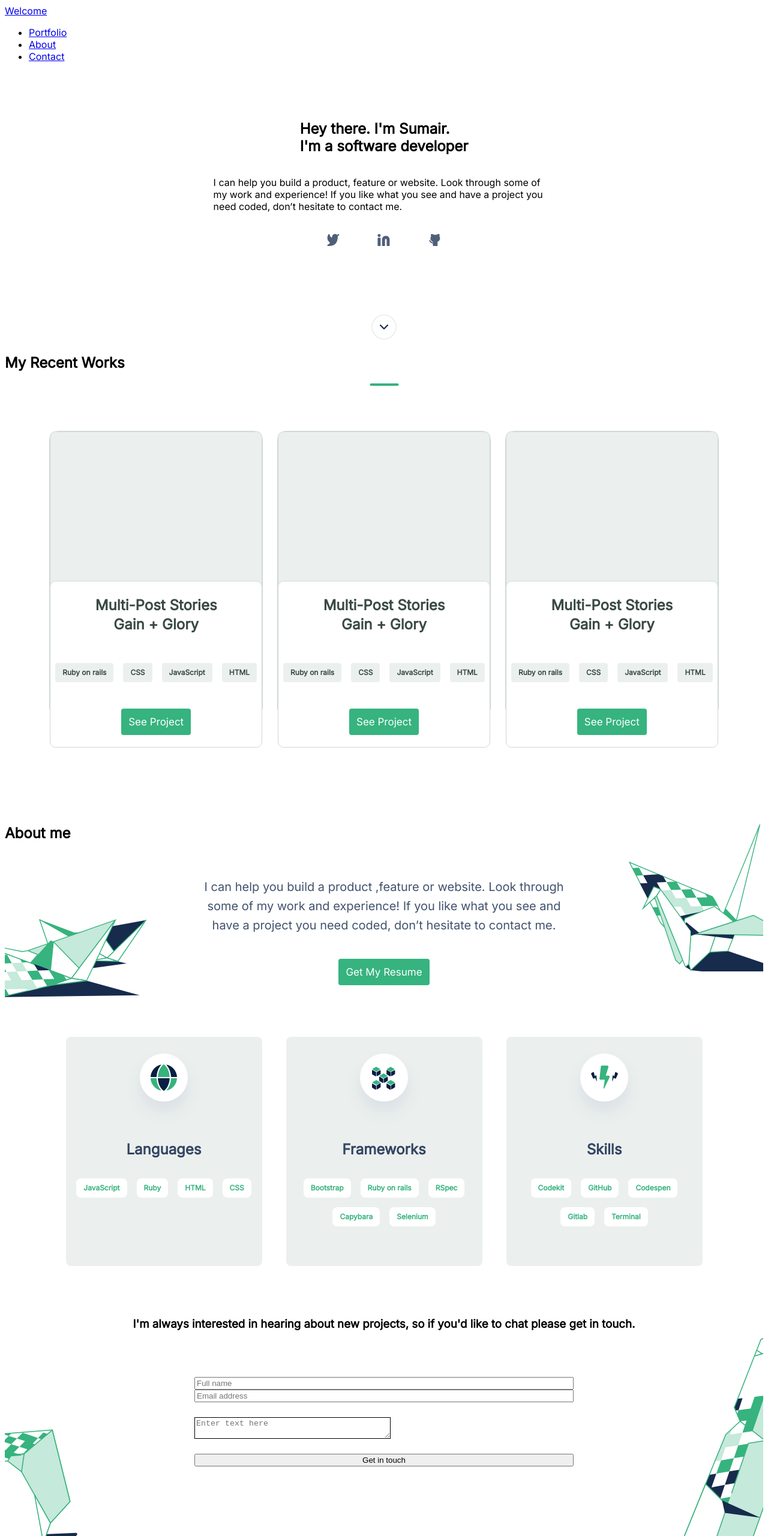
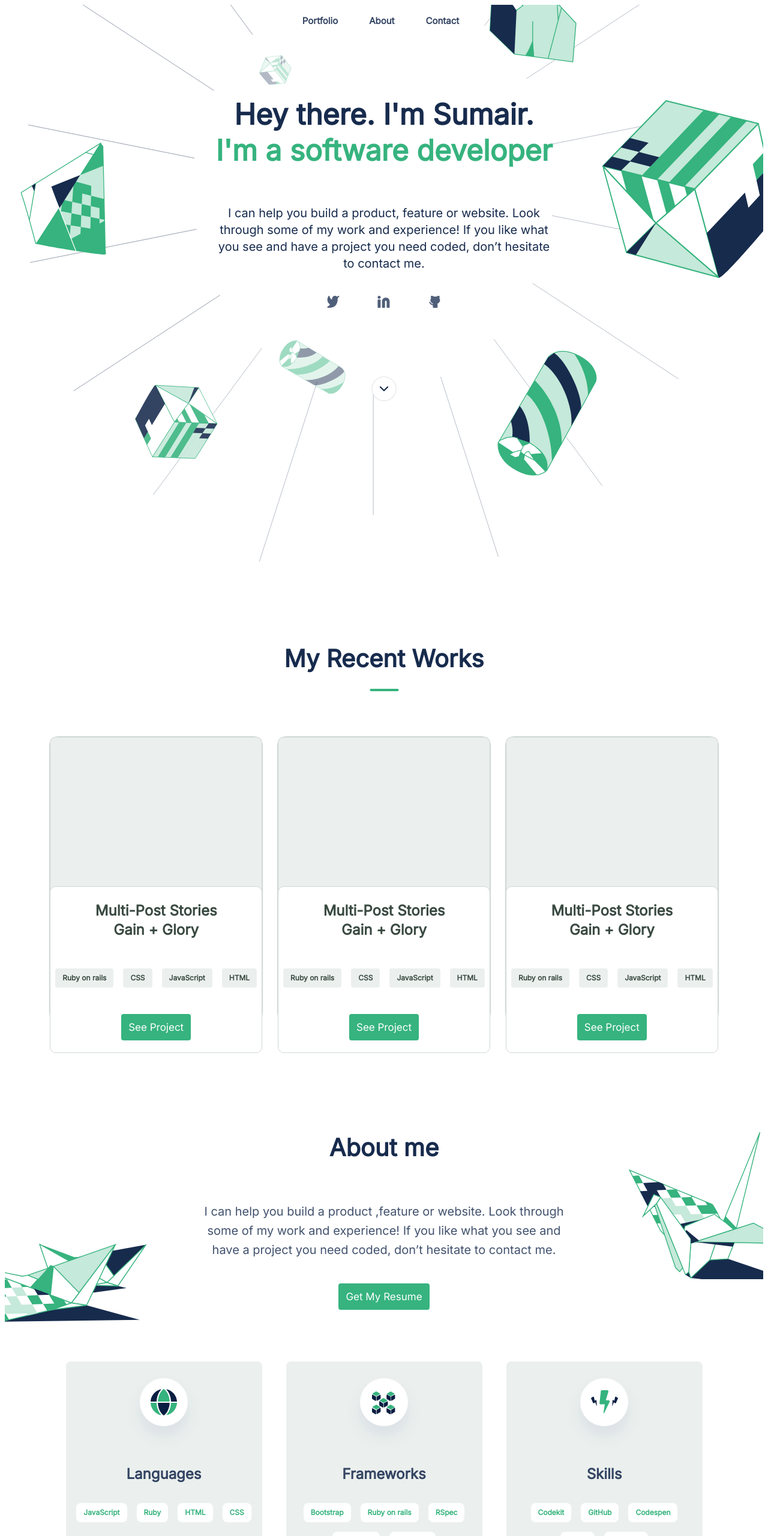
Before and after one commit to sumairq/Personal-Portfolio, a website: page index.html in a window 1280 px wide. Shown: the top 2560 px of the page at 60% size. Drawn offline with Linux system fonts and the light colour scheme; files whose address does not match are found by name.

Commit message:
add styles for desktop version

```diff
--- a/styles.css
+++ b/styles.css
@@ -2,13 +2,13 @@ body {
   font-family: 'Inter', Tahoma, sans-serif;
 }
 
-  .toolbar {
+  .navigation {
     display: flex;
     padding-left: 24px;
     padding-right: 35px;
   }
 
-  .toolbar a {
+  .navigation a {
     flex: 1;
     font-style: normal;
     color: #28352f;
@@ -16,6 +16,10 @@ body {
     font-size: 20px;
     line-height: 28px;
     text-decoration: none;
+  }
+
+  .navigation img:hover {
+    transform: scale(1.2);
   }
 
   .hero {
@@ -29,7 +33,7 @@ body {
     padding-top: 60px;
   }
 
-  .hero-content {
+  .hero_content {
     font-style: normal;
     font-weight: normal;
     font-size: 20px;
@@ -38,7 +42,7 @@ body {
     color: #172b4d;
   }
 
-.hero-heading {
+.hero_head {
 font-style: normal;
 font-weight: 800;
 font-size: 48px;
@@ -47,7 +51,7 @@ text-align: center;
 color: #172B4D;
 }
 
-.hero-heading span {
+.hero_head span {
   color: #36B37E;
 }
 
@@ -92,7 +96,7 @@ color: #172B4D;
     margin-right: auto;
   }
 
-  .aboutme_heading {
+  .aboutme_head {
     font-style: normal;
     font-weight: bold;
     font-size: 40px;
@@ -102,7 +106,7 @@ color: #172B4D;
     margin: 24px 0;
   }
 
-  .works-heading {
+  .works_head {
     font-style: normal;
     font-weight: bold;
     font-size: 40px;
@@ -169,16 +173,6 @@ color: #172B4D;
     line-height: 16px;
     color: #3a4a42;
     background: #ebf0ee;
-  }
-
-  .aboutme-text {
-    font-style: normal;
-    font-weight: normal;
-    font-size: 20px;
-    line-height: 32px;
-    text-align: center;
-    color: #42526e;
-    margin-top: 40px;
   }
 
   a.web_button {
@@ -283,15 +277,7 @@ color: #172B4D;
     color: #36b37e;
   }
 
-  #contact-form {
-    width: 100%;
-    margin: auto;
-    background-image: url(assets/images/illustration-contact-form.svg);
-    background-position: right bottom;
-    background-repeat: no-repeat;
-  }
-
-  .contact_heading {
+  .contact_head {
     font-style: normal;
     font-weight: bold;
     font-size: 40px;
@@ -300,31 +286,48 @@ color: #172B4D;
     color: #172b4d;
   }
 
-  #contact-list {
-    list-style: none;
+  footer input {
+    margin: 5%;
+    background: #fff;
+    border: 1px solid #d0d9d4;
+    box-sizing: border-box;
+    border-radius: 4px;
+    padding: 15px 16px;
+    font-style: normal;
+    font-weight: normal;
+    font-size: 15px;
+    line-height: 24px;
+    color: #6b778c;
+    width: 100%;
+  }
+
+  footer form {
+    margin-top: 58px;
     display: flex;
     flex-direction: column;
     align-items: center;
+    width: 90%;
   }
 
-  #contact-list > input,
-  textarea {
-    width: 327px;
-    border: 1px solid;
+  footer textarea {
+    padding: 12px;
+    border-radius: 4px;
+    border: 1px solid #60c095;
+    background: #fff;
+    margin: 5%;
+    font-style: normal;
+    font-weight: normal;
+    font-size: 15px;
+    line-height: 24px;
+    color: #091e42;
+    width: 100%;
     box-sizing: border-box;
-    margin: 25px 0;
   }
 
-  #contact-list > input {
-    height: 48px;
-    border: 1px solid #d0d9d4;
-    border-radius: 4px;
+  footer button {
+    border: 1px solid #fff;
   }
 
-  #contact-list > textarea {
-    height: 114px;
-    border: 1px solid #60c095;
-  }
   .footer_icon {
     display: flex;
     width: 70%;
@@ -336,7 +339,22 @@ color: #172B4D;
     list-style: none;
     flex: 1;
   }
-  .form-button {
+
+  footer h4 {
+    font-style: normal;
+    font-weight: normal;
+    font-size: 20px;
+    line-height: 32px;
+    text-align: center;
+    color: #42526e;
+    margin: 0;
+  }
+
+  .desktop_nav {
+    display: none;
+  }
+
+  .form_button {
     background: #36b37f;
     border-radius: 4px;
     border: none;
@@ -345,16 +363,16 @@ color: #172B4D;
     padding: 12px;
     text-align: center;
     font-size: 17px;
-    align-self: center !important;
     margin: 20px;
   }
 
-  .form-button:hover {
+
+  .form_button:hover {
     background: #36b37f;
     box-shadow: 0 8px 16px rgba(54, 179, 127, 0.24);
   }
 
-  .form-button:active {
+  .form_button:active {
     background-color: #008552;
   }
 
@@ -375,8 +393,20 @@ color: #172B4D;
     flex: 1;
   }
 
-  #bottom-indicator {
-    margin-top: 250px;
+  .footer_icon {
+    display: flex;
+    width: 19%;
+    padding-inline-start: 25px;
+    align-items: center;
+  }
+
+  .footer_icon li {
+    list-style: none;
+    flex: 1;
+  }
+
+  .desktop-fields {
+    display: none;
   }
 
   @media screen and (min-width: 1000px){
@@ -384,12 +414,37 @@ color: #172B4D;
       display: none;
     }
 
-    .background-desktop {
+    .logo {
+      display: none;
+    }
+
+    .background_desktop {
       background-image: url(./assets/images/desktop/main-page-desktop-background.svg);
       background-repeat: no-repeat;
       background-size: 100%;
       height: 130vh;
     }
+    nav {
+      display: flex;
+      width: 100%;
+      justify-content: center;
+    }
+    .desktop_nav {
+      display: flex;
+      list-style: none;
+      padding: 0;
+    }
+
+    .desktop_nav a {
+      margin: 26px;
+      font-weight: 600;
+      font-style: normal;
+      line-height: 20px;
+      text-decoration: none;
+      color: #344563;
+      font-size: 15px;
+    }
+
     .hero {
       background-image: none;
     }
@@ -431,11 +486,6 @@ color: #172B4D;
       display: flex;
       justify-self: center;
     }
-    .aboutme-text {
-      width: 50%;
-      display: flex;
-      justify-self: center;
-    }
 
     .background_aboutme {
       background-image: url(./images/desktop/illustration-about-me-2-desktop.svg), url(./images/desktop/illustration-about\ me-1-desktop.svg);
@@ -468,7 +518,7 @@ color: #172B4D;
       list-style: none;
       flex: 1;
     }
-    .contact_heading {
+    .contact_head {
       width: 30%;
       font-size: 30px;
       font-style: normal;
@@ -484,7 +534,7 @@ color: #172B4D;
       align-items: center;
       width: 100%;
       margin: auto;
-      background-image: url(./assets/images/desktop/illustration-1-contact-form-desktop.svg), url(./images/desktop/contact\ form-illustratoin-3-desktop.svg), url(./images/desktop/illustration-2-contact-form-desktop.svg);
+      background-image: url(./assets/images/desktop/illustration-1-contact-form-desktop.svg), url(./assets/images/desktop/contact\ form-illustratoin-3-desktop.svg), url(./assets/images/desktop/illustration-2-contact-form-desktop.svg);
       justify-content: center;
       background-repeat: no-repeat;
       background-position: left 75%, right 75%, 25% 60%;
@@ -498,6 +548,63 @@ color: #172B4D;
       width: 50%;
     }
 
+    footer input {
+      margin: 2%;
+      background: #fff;
+      border: 1px solid #d0d9d4;
+      box-sizing: border-box;
+      border-radius: 4px;
+      padding: 15px 16px;
+      font-style: normal;
+      font-weight: normal;
+      font-size: 15px;
+      line-height: 24px;
+      color: #6b778c;
+      width: 75%;
+    }
+
+    footer textarea {
+      padding: 12px;
+      border-radius: 4px;
+      border: 1px solid #60c095;
+      background: #fff;
+      margin: 2%;
+      font-style: normal;
+      font-weight: normal;
+      font-size: 15px;
+      line-height: 24px;
+      color: #091e42;
+      width: 75%;
+      box-sizing: border-box;
+      height: 100px;
+    }
+
+    footer button {
+      background: #36b37f;
+      border-radius: 4px;
+      padding: 12px;
+      margin: 2%;
+      width: max-content;
+      border: 1px solid #fff;
+      color: #fff;
+      font-size: 17px;
+      font-weight: 500;
+      line-height: 24px;
+      letter-spacing: 0.03em;
+    }
+
+    .footer_icon {
+      display: flex;
+      width: 19%;
+      padding-inline-start: 25px;
+      align-items: center;
+    }
+
+    .footer_icon li {
+      list-style: none;
+      flex: 1;
+    }
+
     footer h4 {
       display: none;
     }
@@ -507,4 +614,5 @@ color: #172B4D;
       margin-top: 200px;
       border-top: 1px solid lightgray;
     }
+
   }
```
